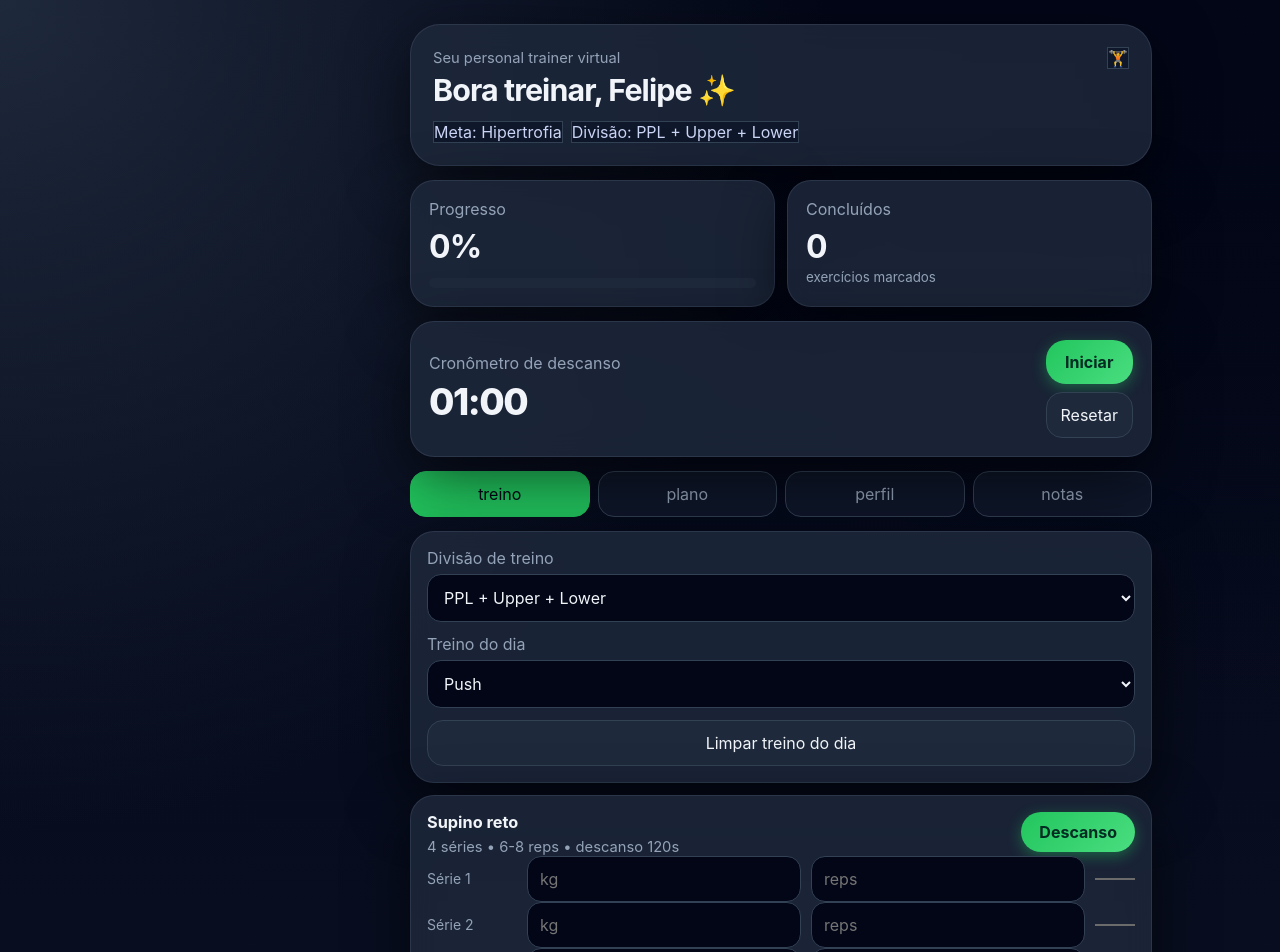
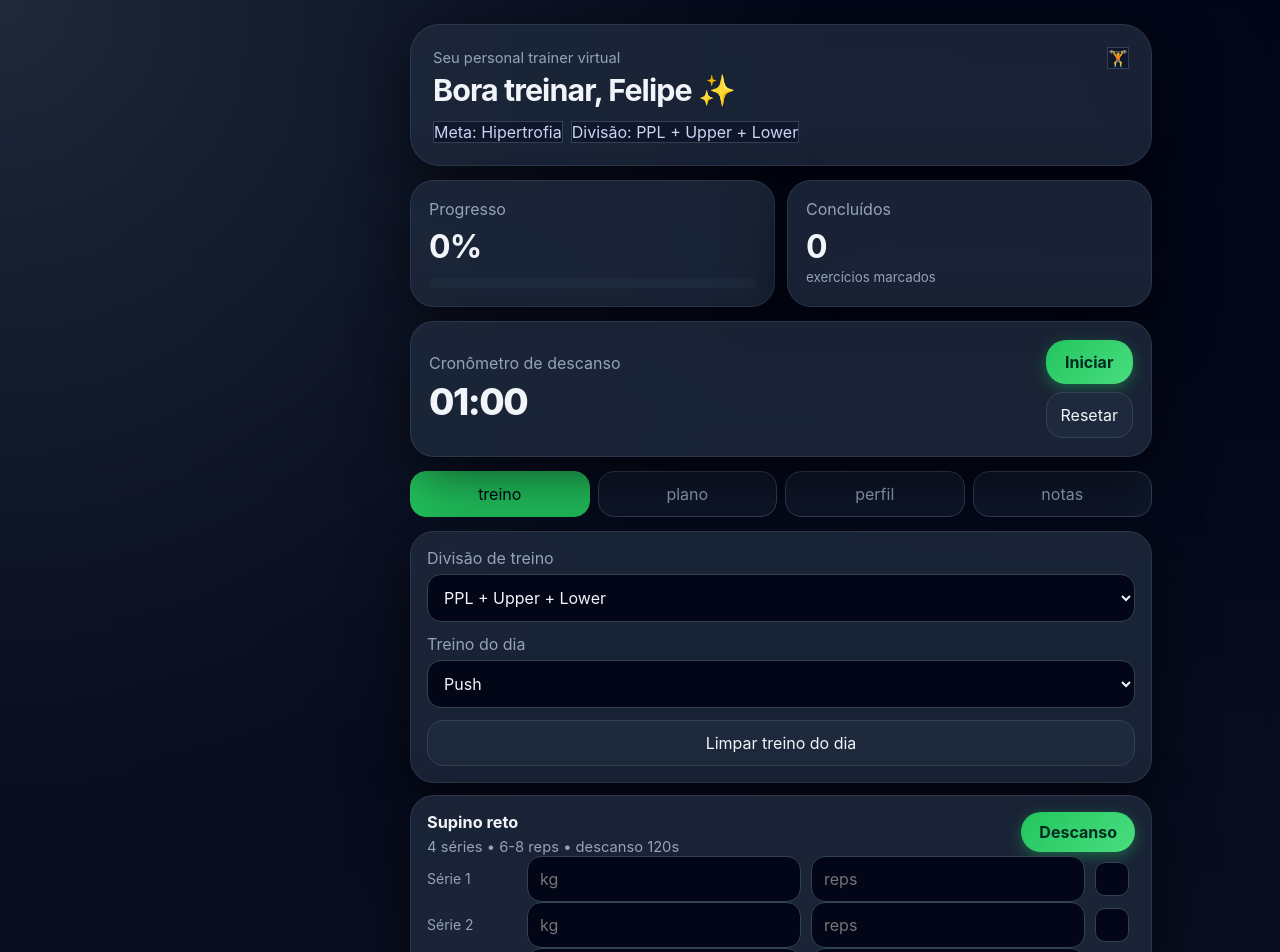
Before and after one commit to VapoLipezin/VERCEACADEMY, a React (Vite) app: page / in a window 1280 px wide. Shown: the top 952 px of the page. Built offline with nearby package versions, Linux system fonts and the light colour scheme.

Commit message:
Update styles.css

```diff
--- a/src/styles.css
+++ b/src/styles.css
@@ -284,6 +284,35 @@ textarea:focus {
   padding: 16px;
 }
 
+/* botão de concluir série */
+
+.set-check{
+width:34px;
+height:34px;
+border-radius:10px;
+border:1px solid #334155;
+background:#020617;
+display:flex;
+align-items:center;
+justify-content:center;
+font-size:18px;
+color:white;
+cursor:pointer;
+transition:.2s;
+}
+
+.set-check:hover{
+transform:scale(1.05);
+border-color:#22c55e;
+}
+
+.set-check.done{
+background:linear-gradient(135deg,#22c55e,#4ade80);
+border:none;
+color:#022c22;
+box-shadow:0 4px 12px rgba(34,197,94,.5);
+}
+
 .exercise-head {
   display: flex;
   justify-content: space-between;
```
